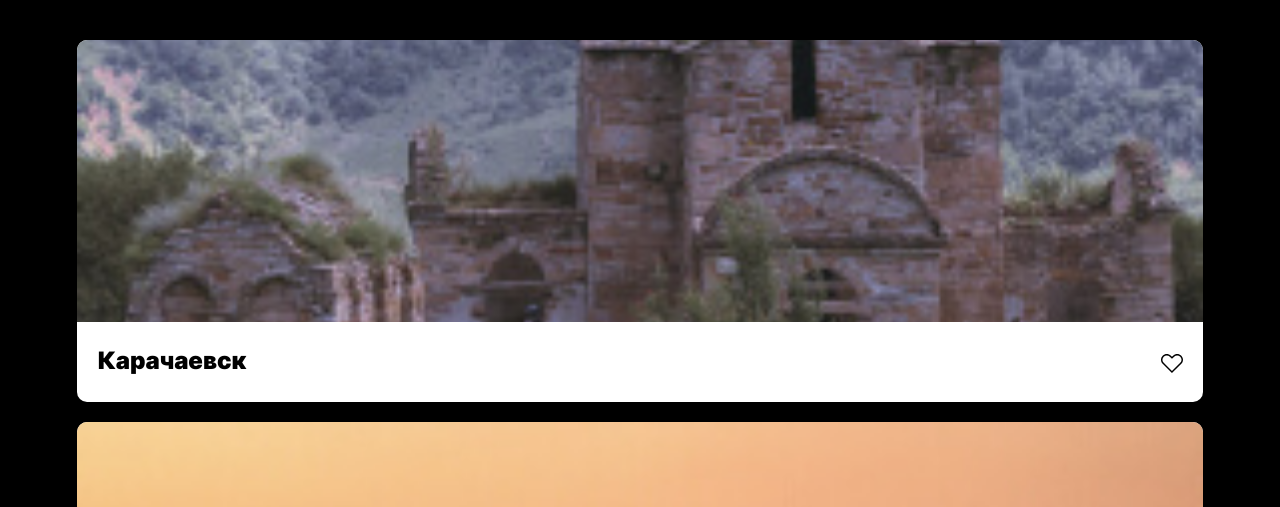
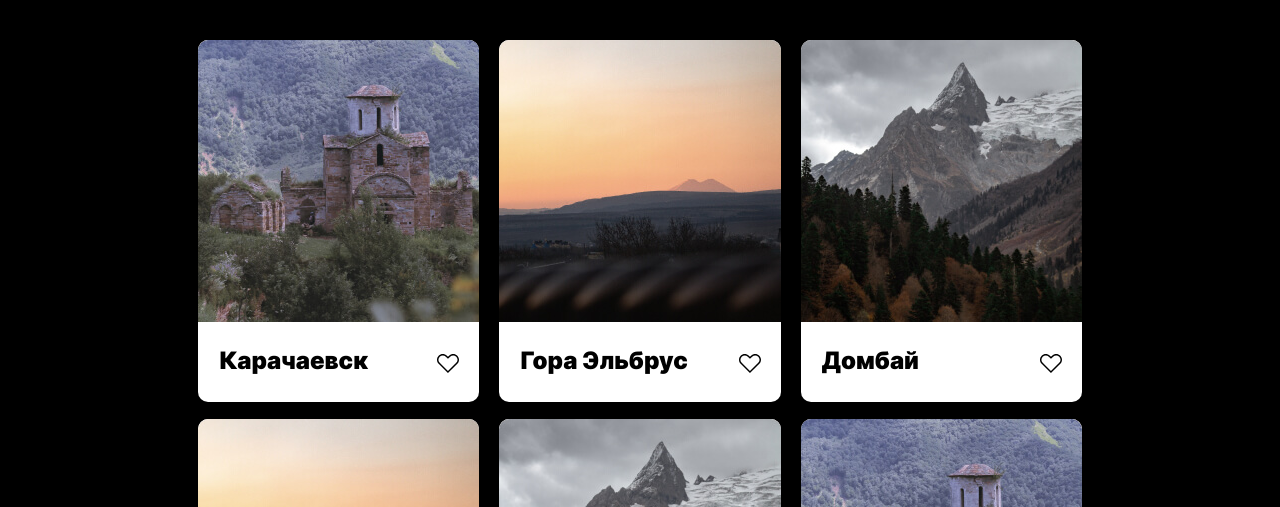
Before and after one commit to trashmarket/mesto-project, a plain HTML site: page index.html in a window 1280 px wide. Shown: the part 293-800 px from the top of the page. Drawn offline with Linux system fonts and the light colour scheme; files whose address does not match are found by name.

Commit message:
grid photocard before change white pattern

```diff
--- a/blocks/photo-cards/__item/photo-cards__item.css
+++ b/blocks/photo-cards/__item/photo-cards__item.css
@@ -6,3 +6,9 @@
   min-height: 362px;
   position: relative;
 }
+
+@media screen and (min-width: 1280px) {
+  .photo-cards__item {
+    margin-bottom: 0;
+  }
+}
--- a/blocks/photo-cards/__list/photo-cards__list.css
+++ b/blocks/photo-cards/__list/photo-cards__list.css
@@ -4,3 +4,14 @@
   width: 88%;
   margin: 0 auto;
 }
+
+@media screen and (min-width: 1280px) {
+  .photo-cards__list {
+    width: 69%;
+    display: grid;
+    grid-template-columns: repeat(3, 1fr);
+    grid-template-rows: auto;
+    row-gap: 17px;
+    column-gap: 20px;
+  }
+}
```
